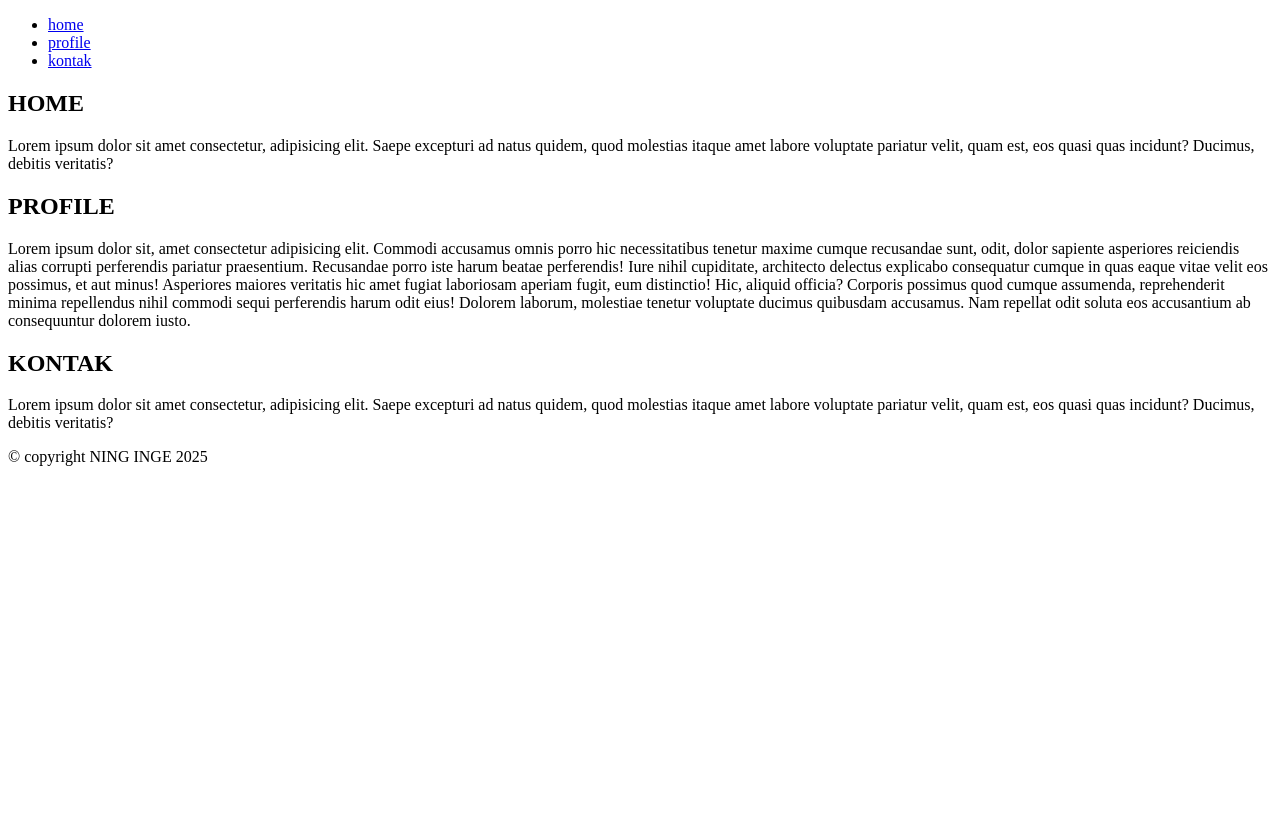
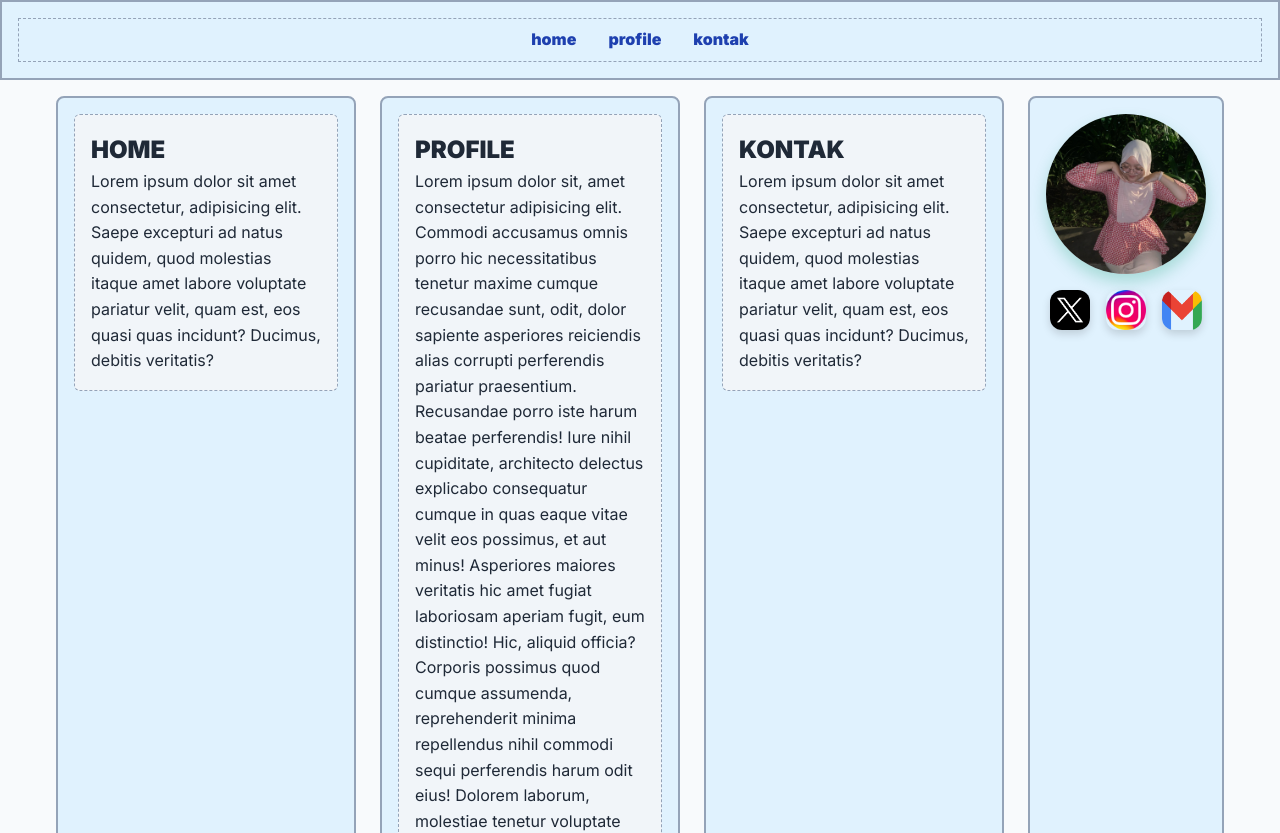
Before and after one commit to ingehalimah02/ingehalimah02.github.io, a plain HTML site: page index.html in a window 1280 px wide. Shown: the top 833 px of the page. Before the commit the page ends 800 px from the top, so only its background shows below. Drawn offline with Linux system fonts and the light colour scheme.

Commit message:
file pertama

```diff
--- a/index.html
+++ b/index.html
@@ -2,9 +2,10 @@
 <html lang="en">
 
 <head>
+    <link rel="stylesheet" href="style.css">
     <meta charset="UTF-8">
     <meta name="viewport" content="width=device-width, initial-scale=1.0">
-    <title>Document</title>
+    <title>Portofolio Ning Inge</title>
 </head>
 
 <body>
@@ -55,8 +56,21 @@
             </article>
         </div>
         <aside>
-            <div id="Fotoprofil"></div>
-            <div id="sosmed"></div>
+            <div id="Fotoprofil">
+                <img src="FotoProfil.jpg" alt="Foto Profil">
+            </div>
+            <div id="sosmed">
+                <a href="https://twitter.com/Hei_this_is_me" target="_blank" title="Twitter">
+                  <img src="images/twitter.png" alt="Twitter">
+                </a>
+                <a href="https://instagram.com/ninginge04" target="_blank" title="Instagram">
+                  <img src="images/instagram.png" alt="Instagram">
+                </a>
+                <a href="mailto:ingehalimah02@gmail.com" title="Email">
+                  <img src="images/email.png" alt="Email">
+                </a>
+            </div>
+
     </main>
     <footer>
         &copy; copyright NING INGE 2025</footer>
--- /dev/null
+++ b/style.css
@@ -0,0 +1,147 @@
+/* Font dan Reset */
+@import url('https://fonts.googleapis.com/css2?family=Inter:wght@400;600;900&display=swap');
+
+* {
+    box-sizing: border-box;
+    margin: 0;
+    padding: 0;
+}
+
+body {
+    font-family: 'Inter', sans-serif;
+    background: #f8fafc;
+    color: #1f2937;
+    line-height: 1.6;
+}
+
+/* Header */
+header {
+    background: #e0f2fe;
+    border: 2px solid #94a3b8;
+    padding: 1rem;
+    margin-bottom: 1rem;
+}
+
+nav {
+    border: 1px dashed #94a3b8;
+    padding: 0.5rem;
+    text-align: center;
+}
+
+nav ul {
+    list-style: none;
+    display: flex;
+    justify-content: center;
+    gap: 2rem;
+}
+
+nav ul li a {
+    text-decoration: none;
+    color: #1e40af;
+    font-weight: bold;
+}
+
+/* Main layout */
+main {
+    display: flex;
+    gap: 1.5rem;
+    max-width: 1200px;
+    margin: 0 auto 1rem;
+    padding: 0 1rem;
+}
+
+/* Kiri: Konten */
+#content {
+    flex: 2;
+    background: #e0f2fe;
+    border: 2px solid #94a3b8;
+    padding: 1rem;
+    border-radius: 8px;
+    display: flex;
+    flex-direction: column;
+    gap: 1rem;
+}
+
+article {
+    background-color: #f1f5f9;
+    padding: 1rem;
+    border: 1px dashed #94a3b8;
+    border-radius: 6px;
+}
+
+/* Kanan: Aside */
+aside {
+    flex: 1;
+    background: #e0f2fe;
+    border: 2px solid #94a3b8;
+    padding: 1rem;
+    border-radius: 8px;
+    display: flex;
+    flex-direction: column;
+    align-items: center;
+    gap: 1rem;
+}
+
+/* Foto Profil */
+#Fotoprofil {
+    width: 160px;
+    height: 160px;
+    border-radius: 50%;
+    overflow: hidden;
+    box-shadow: 0 8px 15px rgba(5, 150, 105, 0.25);
+  }
+
+  #Fotoprofil img {
+    width: 100%;
+    height: 100%;
+    object-fit: cover;
+    display: block;
+  }
+
+
+/* Sosmed */
+#sosmed {
+    display: flex;
+    gap: 16px;
+    justify-content: center;
+    align-items: center;
+  }
+
+  #sosmed a img {
+    width: 40px;
+    height: 40px;
+    border-radius: 12px;
+    box-shadow: 0 4px 8px rgba(0,0,0,0.15);
+    transition: transform 0.3s ease, box-shadow 0.3s ease;
+  }
+
+  #sosmed a:hover img {
+    transform: scale(1.1);
+    box-shadow: 0 6px 14px rgba(0,0,0,0.25);
+  }
+
+
+/* Footer */
+footer {
+    background: #e0f2fe;
+    border: 2px solid #94a3b8;
+    text-align: center;
+    padding: 1rem;
+    font-size: 0.9rem;
+    letter-spacing: 0.03em;
+}
+
+/* Responsive */
+@media (max-width: 768px) {
+    main {
+        flex-direction: column;
+    }
+
+    aside {
+        width: 100%;
+    }
+
+    #content {
+        width: 100%;
+    }
+}
```
Also changed, not shown: FotoProfil.jpg (added), images/Instagram.png (added), images/email.png (added), images/twitter.png (added).
